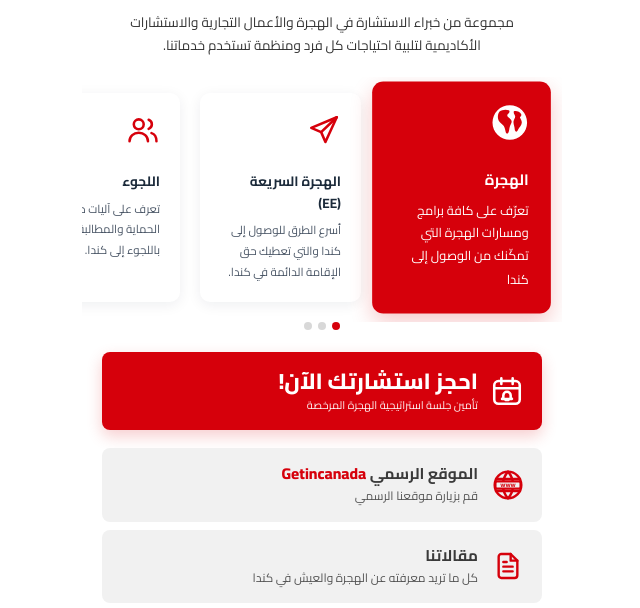
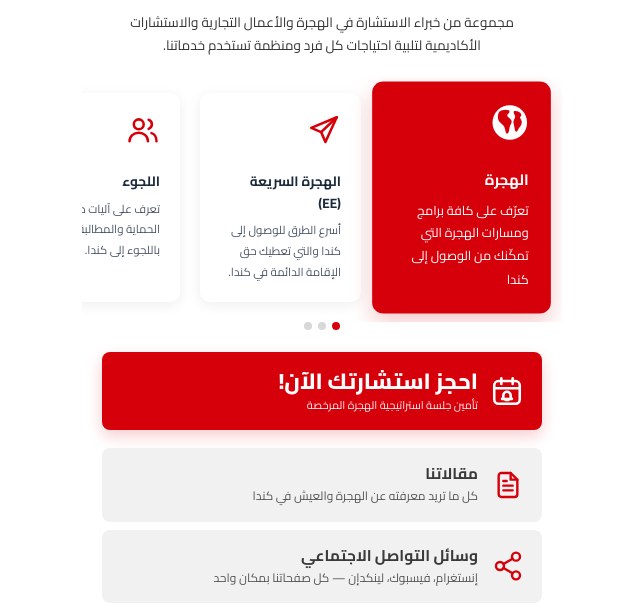
Before and after one commit to draniamuhanna-png/getincanada, a plain HTML site: page index.html in a window 1280 px wide. Shown: the part 166-774 px from the top of the page, without its empty margins (318-958 px from the left). Drawn offline with Linux system fonts and the light colour scheme.

Commit message:
Add files via upload

```diff
--- a/index.html
+++ b/index.html
@@ -282,10 +282,6 @@ footer a{color:var(--brand);font-weight:600}
     </a>
 
     <div class="grid2">
-      <a class="row" href="https://getincanada.ca/" target="_blank" rel="noopener">
-        <svg class="i ico"><use href="#web"/></svg>
-        <div><b><span data-i18n="web">الموقع الرسمي</span> <span class="brand">Getincanada</span></b><span data-i18n="web2">قم بزيارة موقعنا الرسمي</span></div>
-      </a>
       <a class="row" href="#blog">
         <svg class="i ico"><use href="#doc"/></svg>
         <div><b data-i18n="art">مقالاتنا</b><span data-i18n="art2">كل ما تريد معرفته عن الهجرة والعيش في كندا</span></div>
```
